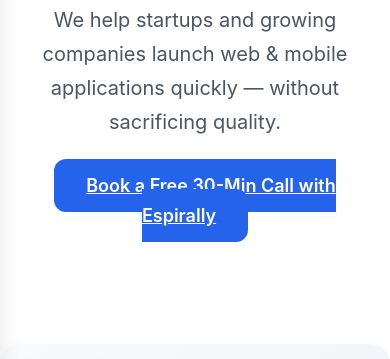
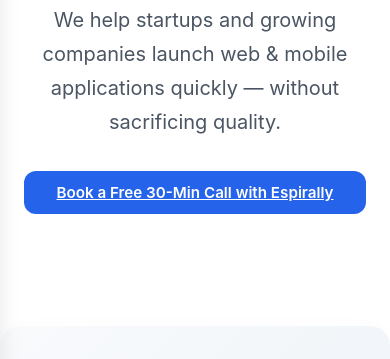
Before and after one commit to arhaikal/portfolio, a plain HTML site: page index.html in a window 390 px wide. Shown: the part 275-634 px from the top of the page. Drawn offline with Linux system fonts and the light colour scheme.

Commit message:
fix broken css

```diff
--- a/index.html
+++ b/index.html
@@ -129,7 +129,7 @@
         <div class="portfolio-features">
           <div class="feature">✓ Custom CMS integration</div>
           <div class="feature">✓ Stripe payment processing</div>
-          <div class="feature">✓ SEO optimized</div>
+          <div class="feature">✓ Mobile wrapper for Shopify</div>
         </div>
       </div>
     </div>
@@ -149,7 +149,7 @@
 
   <section id="contact">
     <h2>Contact Us</h2>
-    <p>Email: <a href="mailto:hello@espirally.dev">hello@espirally.dev</a></p>
+    <p>Email: <a href="mailto:andre@espirally.com">andre@espirally.com</a></p>
     <p>Or book directly via <a href="https://calendly.com/andrehaykal/espirally-30-min" target="_blank">Calendly</a></p>
   </section>
 
--- a/style.css
+++ b/style.css
@@ -336,6 +336,17 @@ footer {
     font-size: 2rem;
   }
 
+  /* Mobile CTA button styling */
+  .cta {
+    font-size: 1rem;
+    padding: 0.875rem 1.5rem;
+    display: block;
+    text-align: center;
+    max-width: 100%;
+    line-height: 1.3;
+    word-wrap: break-word;
+  }
+
   /* Show mobile menu toggle */
   .mobile-menu-toggle {
     display: flex;
@@ -405,6 +416,13 @@ footer {
 @media (max-width: 640px) {
   .nav-menu a {
     font-size: 1.25rem;
+  }
+
+  /* Extra small screens - make CTA button even more compact */
+  .cta {
+    font-size: 0.95rem;
+    padding: 0.75rem 1.25rem;
+    line-height: 1.25;
   }
 }
 
```
